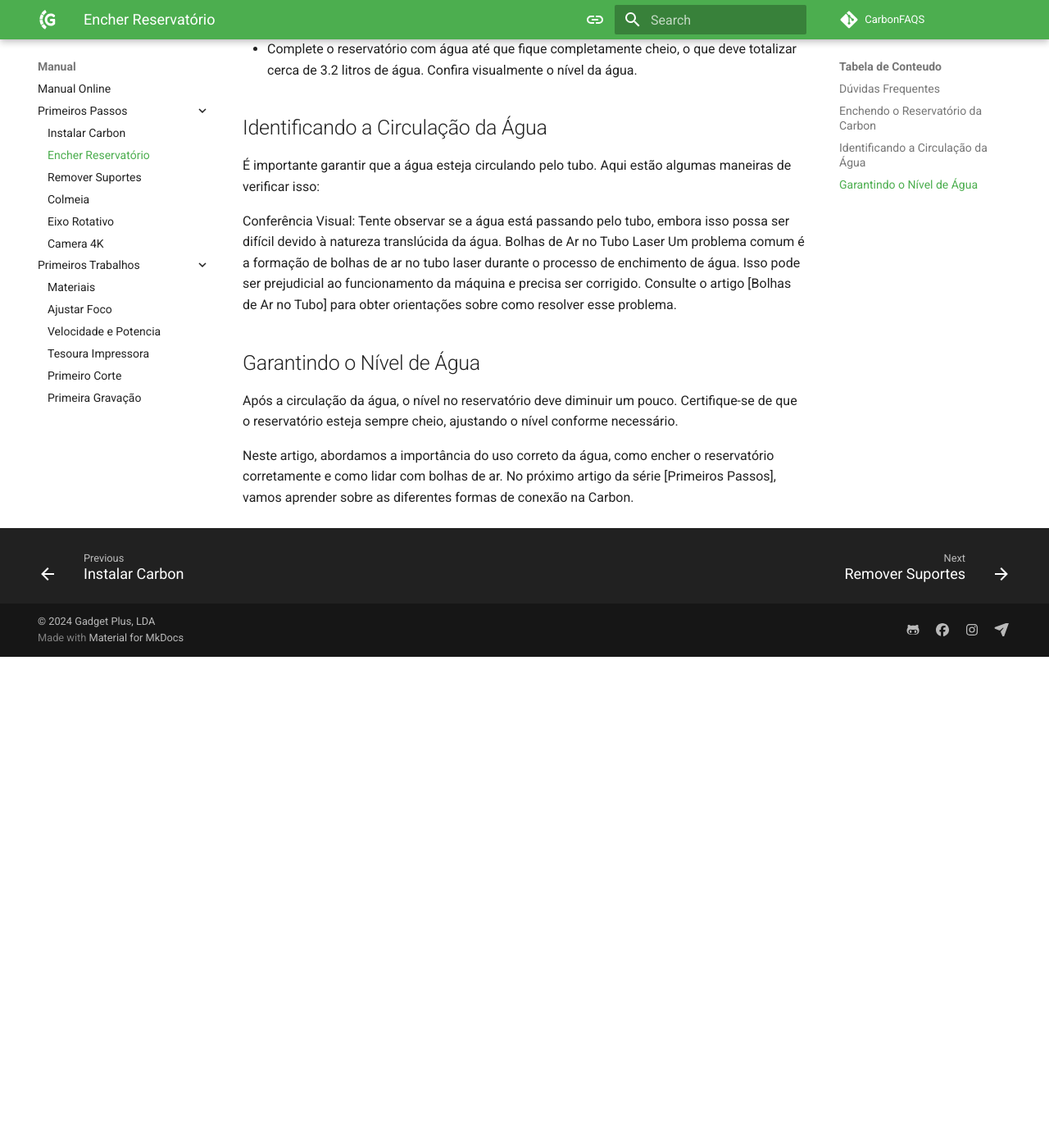
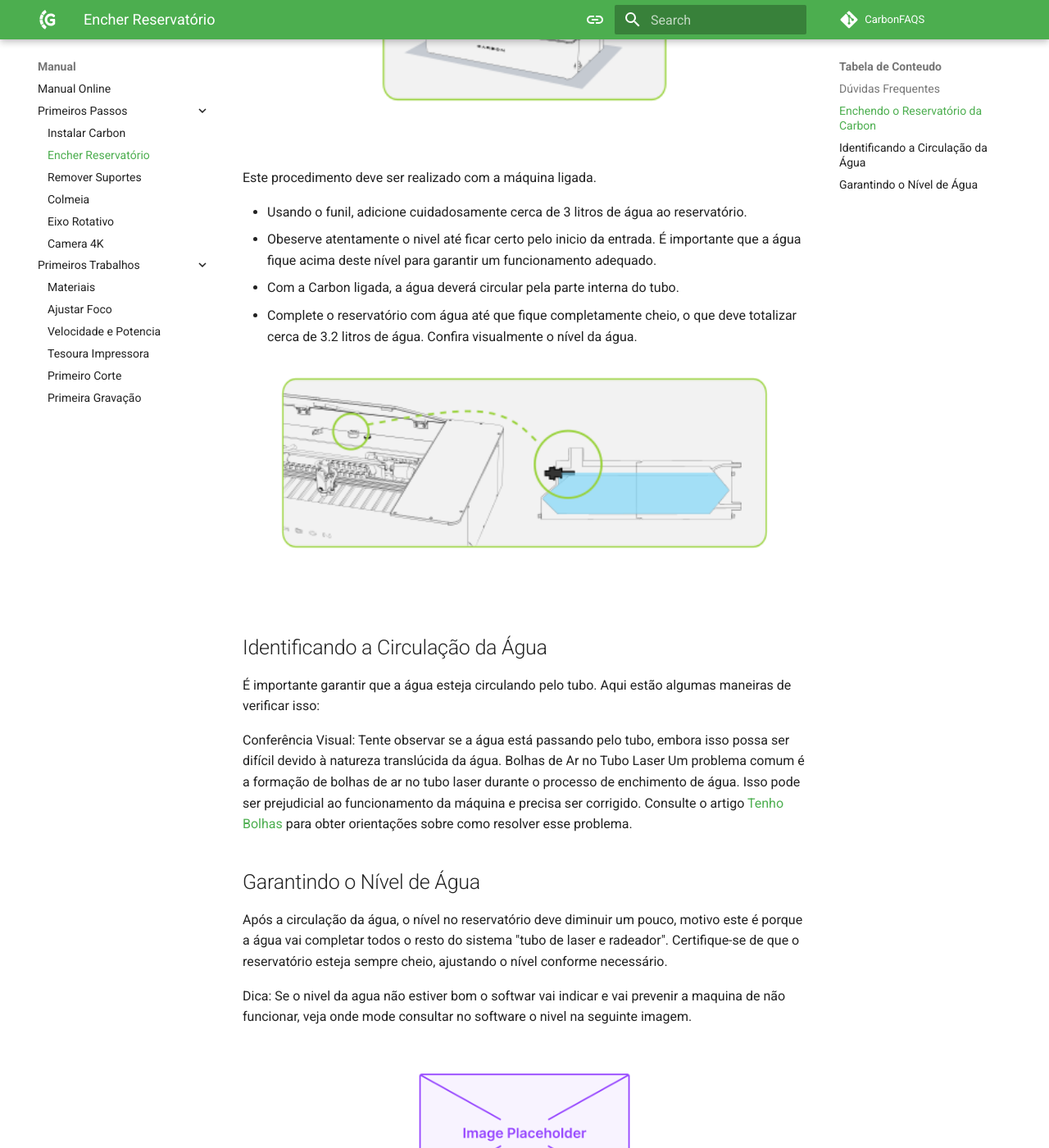
Before and after one commit to GadgetPlusKDB/Carbon-FAQS, an MkDocs documentation site: the page built from docs/manual/primeiros-passos/encher-reservatório.md, in a window 1280 px wide and 1400 px high, scrolled down 1197 px. Shown: the whole window at 82% size. Built offline with MkDocs 1.6.1 and Material for MkDocs 9.7.7, drawn with Linux system fonts in a browser that asks for light colours; comment, search, counter and statistics services are not loaded; before the commit the page ends 1998 px from its top, so only the background shows below that; some of the changed text lies outside the part shown.

Commit message:
$Update Paginas Primeiros Passos

```diff
--- a/docs/manual/primeiros-passos/encher-reservatório.md
+++ b/docs/manual/primeiros-passos/encher-reservatório.md
@@ -27,6 +29,13 @@
 
 ## Enchendo o Reservatório da Carbon
 
+<figure markdown="span">
+
+  ![FrenteMaq](../images/ImgManual_18.png){ width="400" }
+  <figcaption></figcaption>
+
+</figure>
+
 Este procedimento deve ser realizado com a máquina ligada.
 
 * Usando o funil, adicione cuidadosamente cerca de 3 litros de água ao reservatório.
@@ -34,16 +43,39 @@
 * Com a Carbon ligada, a água deverá circular pela parte interna do tubo.
 * Complete o reservatório com água até que fique completamente cheio, o que deve totalizar cerca de 3.2 litros de água. Confira visualmente o nível da água.
 
+<figure markdown="span">
+
+  ![FrenteMaq](../images/ImgManual_19.png){ width="650" }
+  <figcaption></figcaption>
+
+</figure>
+
 ## Identificando a Circulação da Água
 
 É importante garantir que a água esteja circulando pelo tubo. Aqui estão algumas maneiras de verificar isso:
 
 Conferência Visual: Tente observar se a água está passando pelo tubo, embora isso possa ser difícil devido à natureza translúcida da água.
 Bolhas de Ar no Tubo Laser
-Um problema comum é a formação de bolhas de ar no tubo laser durante o processo de enchimento de água. Isso pode ser prejudicial ao funcionamento da máquina e precisa ser corrigido. Consulte o artigo [Bolhas de Ar no Tubo] para obter orientações sobre como resolver esse problema.
+Um problema comum é a formação de bolhas de ar no tubo laser durante o processo de enchimento de água. Isso pode ser prejudicial ao funcionamento da máquina e precisa ser corrigido. Consulte o artigo [Tenho Bolhas] para obter orientações sobre como resolver esse problema.
+
+[Tenho Bolhas]: https://gadgetpluskdb.github.io/Carbon-FAQS/manuten%C3%A7%C3%A3o/%C3%A1gua/tenho-bolhas/
 
 ## Garantindo o Nível de Água
 
-Após a circulação da água, o nível no reservatório deve diminuir um pouco. Certifique-se de que o reservatório esteja sempre cheio, ajustando o nível conforme necessário.
+Após a circulação da água, o nível no reservatório deve diminuir um pouco, motivo este é porque a água vai completar todos o resto do sistema "tubo de laser e radeador". Certifique-se de que o reservatório esteja sempre cheio, ajustando o nível conforme necessário.
+
+Dica:
+  Se o nivel da agua não estiver bom o softwar vai indicar e vai prevenir a maquina de não funcionar, veja onde mode consultar no software o nivel na seguinte imagem.
+
+
+<figure markdown="span">
+
+  ![FrenteMaq](../images/image-placeholder.png){ width="450" }
+  <figcaption></figcaption>
+
+</figure>
+
 
 Neste artigo, abordamos a importância do uso correto da água, como encher o reservatório corretamente e como lidar com bolhas de ar. No próximo artigo da série [Primeiros Passos], vamos aprender sobre as diferentes formas de conexão na Carbon.
+
+[Primeiros Passos]: https://gadgetpluskdb.github.io/Carbon-FAQS/manual/primeiros-passos/instalar-carbon/
```
Also changed, not shown: other parts of docs/manual/primeiros-passos/encher-reservatório.md (+2 -0 lines), docs/manual/primeiros-passos/instalar-carbon.md (+6 -3 lines), docs/manual/images/ImgManual_18.png (added), docs/manual/images/ImgManual_19.png (added).
